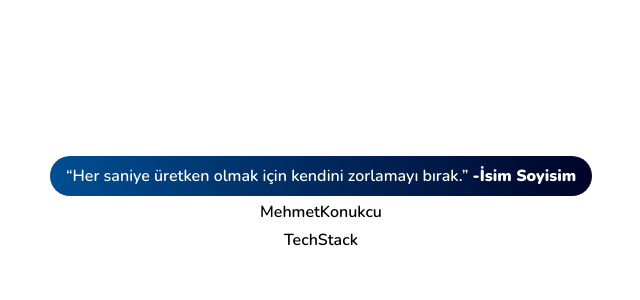
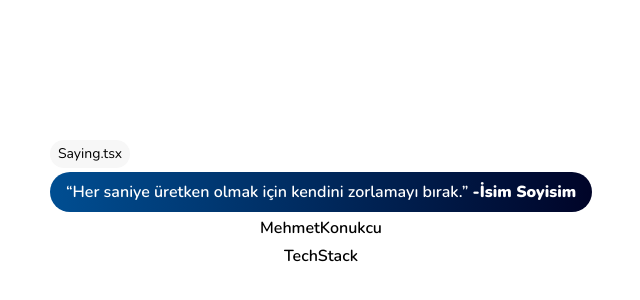
Before and after one commit to mehmetext/konukcudev-next, a Next.js app: page / in a window 1280 px wide. Shown: the part 196-496 px from the top of the page, without its empty margins (319-959 px from the left). Built offline with nearby package versions, Linux system fonts and the light colour scheme.

Commit message:
ComponentName eklendi

```diff
--- /dev/null
+++ b/src/components/atoms/ComponentName.tsx
@@ -0,0 +1,19 @@
+//React
+import { ReactNode } from "react";
+
+//Types
+type Props = {
+	name: string;
+	children: ReactNode;
+};
+
+export default function ComponentName({ name, children }: Props) {
+	return (
+		<div className="flex flex-col gap-1 items-start">
+			<div className="font-extralight text-sm bg-bright px-2 py-1 rounded-full">
+				{name}.tsx
+			</div>
+			{children}
+		</div>
+	);
+}
--- a/src/components/molecules/WelcomeSection/Saying.tsx
+++ b/src/components/molecules/WelcomeSection/Saying.tsx
@@ -1,8 +1,12 @@
+import ComponentName from "@/components/atoms/ComponentName";
+
 export default function Saying() {
 	return (
-		<div className="bg-gradient-to-r from-primary to-primary-dark text-white  py-2 px-4 rounded-full">
-			“Her saniye üretken olmak için kendini zorlamayı bırak.”{" "}
-			<span className="font-black">-İsim Soyisim</span>
-		</div>
+		<ComponentName name="Saying">
+			<div className="bg-gradient-to-r from-primary to-primary-dark text-white  py-2 px-4 rounded-full">
+				“Her saniye üretken olmak için kendini zorlamayı bırak.”{" "}
+				<span className="font-black">-İsim Soyisim</span>
+			</div>
+		</ComponentName>
 	);
 }
```
